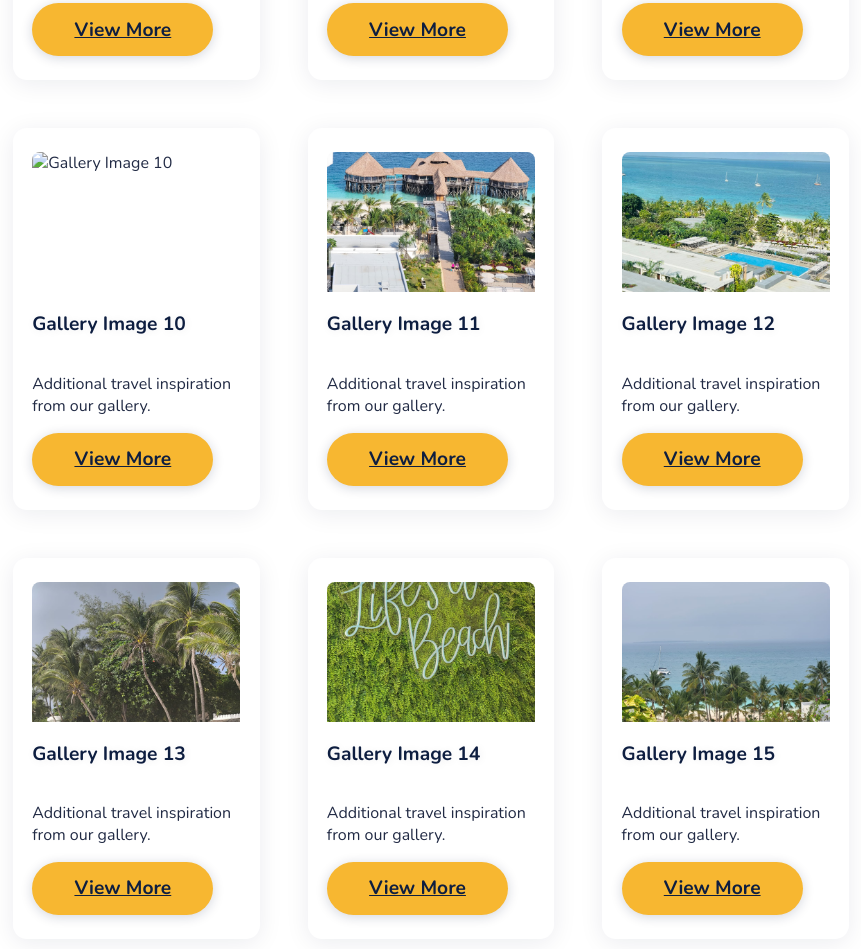
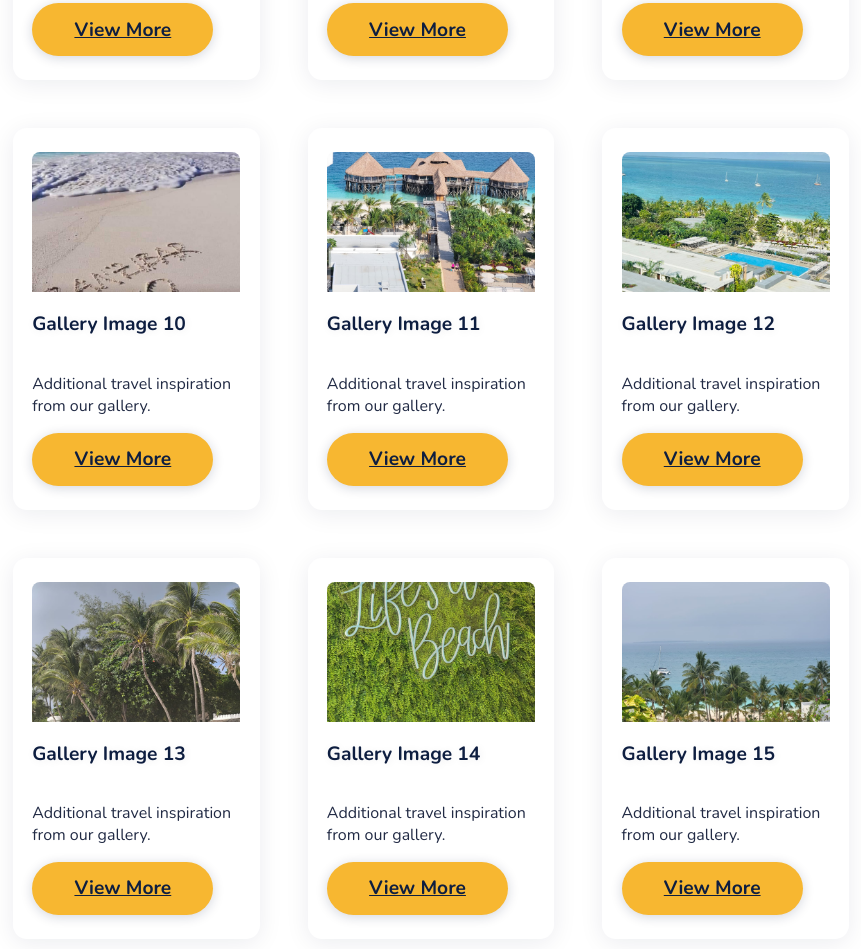
Before and after one commit to devmaina/libs-safari-africa, a plain HTML site: page index.html in a window 1280 px wide. Shown: the part 2605-3554 px from the top of the page, without its empty margins (209-1070 px from the left). Drawn offline with nearby package versions, Linux system fonts and the light colour scheme.

Commit message:
added some images

```diff
--- a/index.html
+++ b/index.html
@@ -172,7 +172,7 @@
                 <a href="#" class="gallery-more" style="margin-top:auto;">View More</a>
             </div>
             <div class="card">
-                <img src="new-image10.jpg" alt="Gallery Image 10" style="width:100%;height:140px;object-fit:cover;border-radius:8px 8px 0 0;">
+                <img src="new-image0.jpg" alt="Gallery Image 10" style="width:100%;height:140px;object-fit:cover;border-radius:8px 8px 0 0;">
                 <h3>Gallery Image 10</h3>
                 <p>Additional travel inspiration from our gallery.</p>
                 <a href="#" class="gallery-more" style="margin-top:auto;">View More</a>
```
